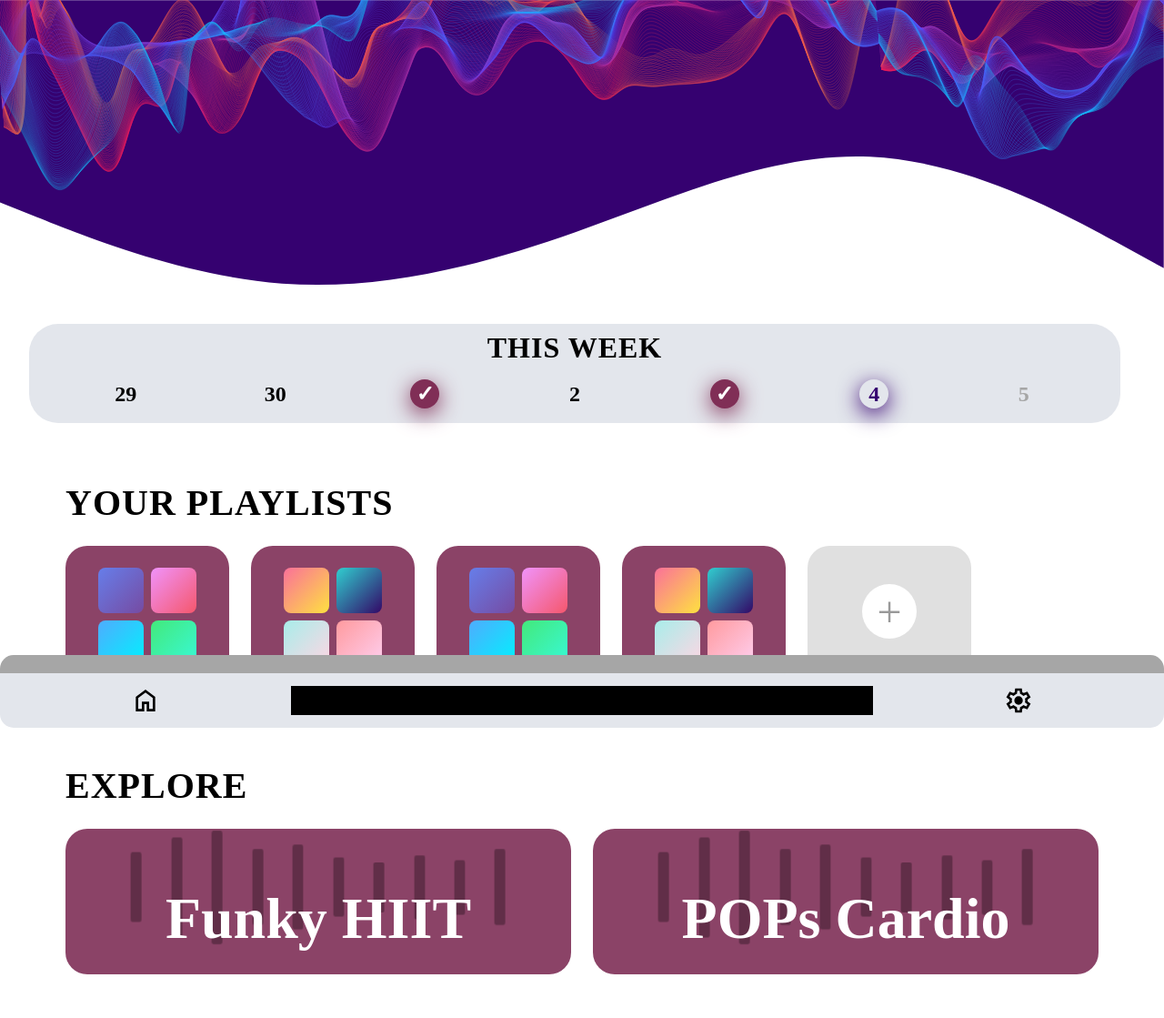
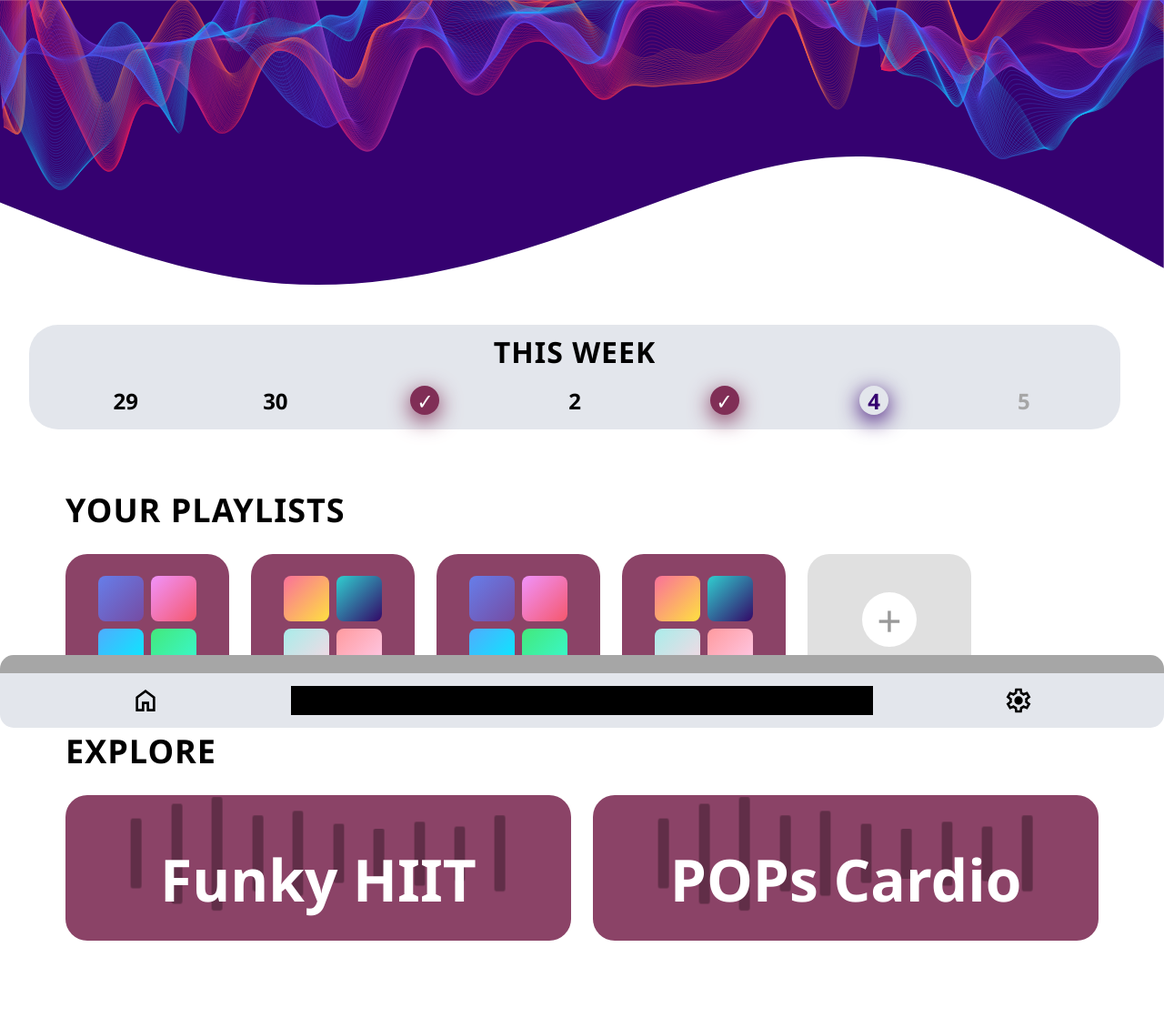
Before and after one commit to margaj366/Hackyeah2025, a Flask app: page / in a window 1280 px wide. Shown: the whole page at 91% size. After the commit the page ends 1034 px from the top, so only its background shows below. Run offline with Flask 3, Linux system fonts and the light colour scheme; grey boxes are pictures that could not be loaded.

Commit message:
full home page

```diff
--- a/static/style.css
+++ b/static/style.css
@@ -19,7 +19,7 @@
 
  body {
      /*font-family: lilita-one-regular, sans-serif;*/
-    /*font-family: 'Segoe UI', Tahoma, Geneva, Verdana, sans-serif;*/
+    font-family: 'Segoe UI', Tahoma, Geneva, Verdana, sans-serif;
     /*font-family: "Lilita One", sans-serif;*/
      /*font-family: 'Bebas Neue', sans-serif;*/
      /*font-family: Roboto, "Helvetica Neue", sans-serif;*/
@@ -162,12 +162,12 @@
 /* ---------- SECTIONS ---------- */
  .section {
      max-width: 1200px;
-     margin: 0 auto 3rem;
+     margin: 0 auto 0rem;
      padding: 2rem 2rem 0rem 2rem; // tutaj zmienić drugą wartość aby nie było miejsca z lewej
 }
  .section-title {
      /*font-family: 'Bebas Neue', sans-serif;*/
-     font-size: 5vh;
+     font-size: 4.5vh;
      letter-spacing: 1px;
      margin-bottom: 1.5rem;
      color: black;
@@ -259,7 +259,7 @@
  .card-title {
      color: #fff;
      font-weight: 700;
-     font-size: 4rem;
+     font-size: 3rem;
      text-align: center;
      padding: 0.5rem 0 0.5rem 0;
 }
```
